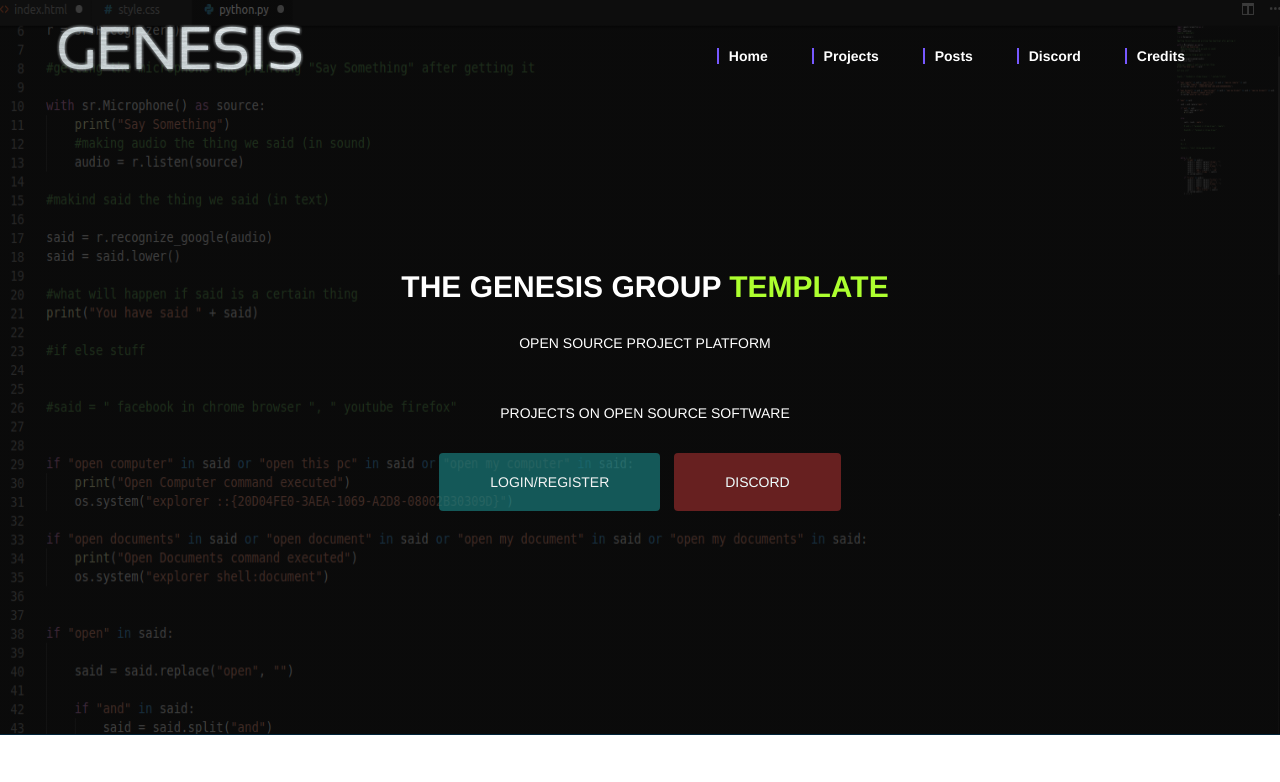
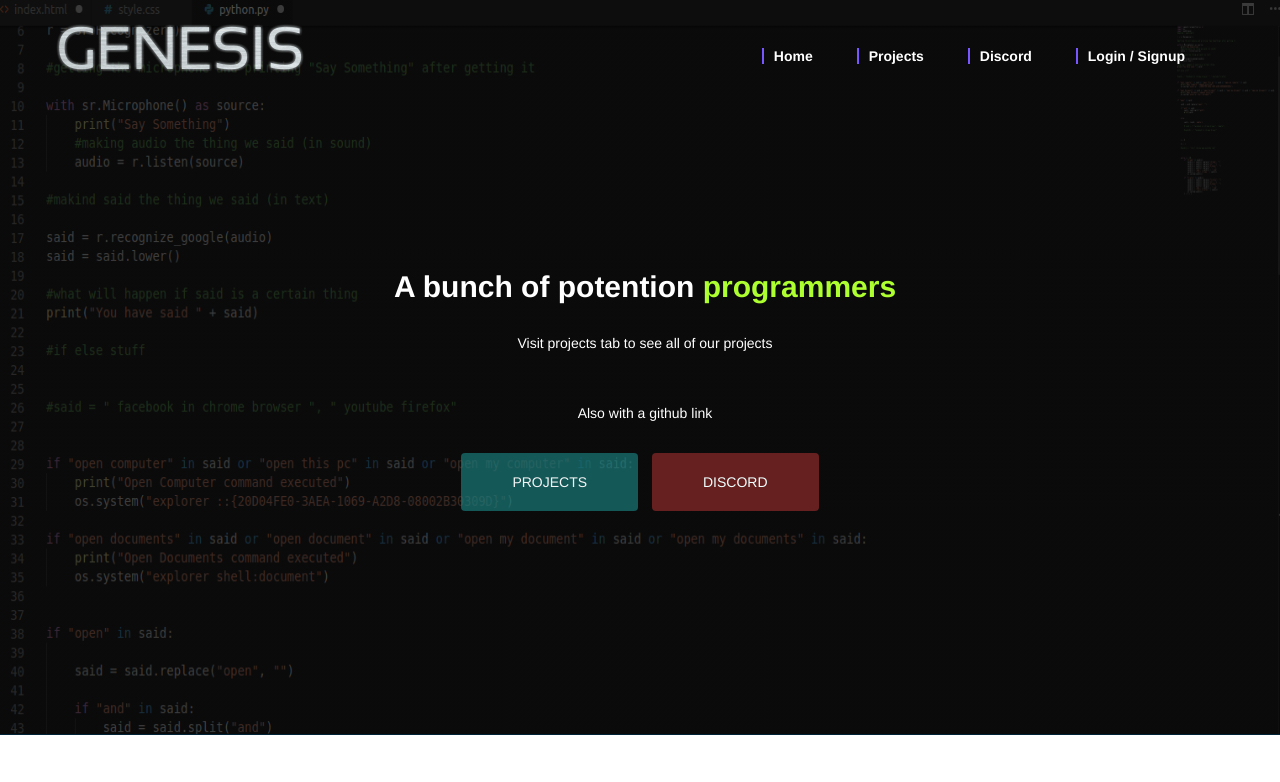
Before and after one commit to shahriar0247/company-site-1, a plain HTML site: page Website project/index.html in a window 1280 px wide. Shown: the top 782 px of the page. Drawn offline with nearby package versions, Linux system fonts and the light colour scheme; files whose address does not match are found by name.

Commit message:
Add files via upload

```diff
--- a/Website project/css/style.css
+++ b/Website project/css/style.css
@@ -3,10 +3,11 @@
 body {
   margin: 0;
   padding: 0;
-  cursor: pointer;
+
 }
 body {
   height: 1600px;
+  overflow-x: hidden;
 }
 
 header {
@@ -199,7 +200,7 @@
 }
 
 .intro-block:hover {
-  background: #ff4848;
+  background: #4888ff;
   color: white;
 }
 
@@ -298,3 +299,7 @@
   border-radius: 20px;
   height: 70%;
 }
+
+.row a:hover {
+  text-decoration: none;
+}
--- a/Website project/index.html
+++ b/Website project/index.html
@@ -1,8 +1,10 @@
 <html>
+
 <head>
     <title>GENESIS OPEN SOURCE</title>
     <link href="css/style.css" rel="stylesheet" type="text/css">
-            <link rel="stylesheet" href="https://use.fontawesome.com/releases/v5.7.0/css/all.css" integrity="sha384-lZN37f5QGtY3VHgisS14W3ExzMWZxybE1SJSEsQp9S+oqd12jhcu+A56Ebc1zFSJ" crossorigin="anonymous">
+    <link rel="stylesheet" href="https://use.fontawesome.com/releases/v5.7.0/css/all.css"
+        integrity="sha384-lZN37f5QGtY3VHgisS14W3ExzMWZxybE1SJSEsQp9S+oqd12jhcu+A56Ebc1zFSJ" crossorigin="anonymous">
     <!-- Latest compiled and minified CSS -->
     <link rel="stylesheet" href="https://maxcdn.bootstrapcdn.com/bootstrap/3.3.7/css/bootstrap.min.css">
 
@@ -14,76 +16,74 @@
 
     <script src="https://maxcdn.bootstrapcdn.com/bootstrap/3.3.7/js/bootstrap.min.js"></script>
 </head>
+
 <body>
     <header>
         <div class="container">
             <div class="row">
-                <a href=""><img src="image/logo-2.png"></a>
+                <a href="universalcolab2.herokuapp.com"><img src="image/logo-2.png"></a>
                 <nav>
                     <ul>
-                        <li><a href="">Home</a></li>
-                        <li><a href="">Projects</a></li>
-                        <li><a href="">Posts</a></li>
+                        <li><a href="universalcolab2.herokuapp.com">Home</a></li>
+                        <li><a href="/old_home/">Projects</a></li>
                         <li><a href="https://discord.gg/hRzpyjy">Discord</a></li>
-                        <li><a href="">Credits</a></li>
+                        <li><a href="/accounts/login/">Login / Signup</a></li>
                     </ul>
                 </nav>
             </div>
         </div>
     </header>
     <section class="slider">
-        <ul  class="slidr-carousel" id="slider-carousel">
+        <ul class="slidr-carousel" id="slider-carousel">
             <li class="img1">
-                    <h2>THE GENESIS GROUP <span>TEMPLATE</span></h2>
+                <h2>A bunch of potention <span>programmers</span></h2>
 
 
-                    <p><br
-                        >OPEN SOURCE PROJECT PLATFORM
+                <p><br>OPEN SOURCE PROJECT SHARING PLATFORM
 
                 </p><br>
 
                 <p><br>
-                        PROJECTS ON OPEN SOURCE SOFTWARE
+                    You wanna join our group?
                 </p><br>
 
-                    <a href="" class="btn btn-half">LOGIN/REGISTER</a>
+                <a href="/accounts/login/" class="btn btn-half">LOGIN/REGISTER</a>
                 <a href="https://discord.gg/hRzpyjy" class="btn btn-full">DISCORD</a>
 
             </li>
             <li class="img1">
-                    <h2>THE GENESIS GROUP <span>TEMPLATE</span></h2>
+                <h2>Code <span>together</span> with us</h2>
 
 
-                    <p><br
-                        >OPEN SOURCE PROJECT PLATFORM
+                <p><br>A real everday active community
 
                 </p><br>
 
                 <p><br>
-                        PROJECTS ON OPEN SOURCE SOFTWARE
+                    Join in discord to see our progress in every projects
                 </p><br>
 
-                    <a href="" class="btn btn-half">LOGIN/REGISTER</a>
+                <a href="/accounts/login/" class="btn btn-half">LOGIN/REGISTER</a>
                 <a href="https://discord.gg/hRzpyjy" class="btn btn-full">DISCORD</a>
 
             </li>
             <li class="img1">
-                    <h2>THE GENESIS GROUP <span>TEMPLATE</span></h2>
+                <h2>A bunch of potention <span>programmers</span></h2>
 
 
-                    <p><br
-                        >OPEN SOURCE PROJECT PLATFORM
+                <p><br>Visit projects tab to see all of our projects
 
                 </p><br>
 
                 <p><br>
-                        PROJECTS ON OPEN SOURCE SOFTWARE
+                    Also with a github link
                 </p><br>
 
-                    <a href="" class="btn btn-half">LOGIN/REGISTER</a>
+                <a href="https://universalcolab2.herokuapp.com/old_home/" class="btn btn-half">PROJECTS</a>
                 <a href="https://discord.gg/hRzpyjy" class="btn btn-full">DISCORD</a>
 
             </li>
+
         </ul>
 
     </section>
@@ -110,7 +110,7 @@
 
                 <div class="row">
                     <div class="col-sm-4">
-
+                        <a href="/old_home/">
                             <div class="intro-block">
                                 <span class="intro-icon"><i class="fas fa-project-diagram fa-2x"></i></span>
                                 <h3>All projects</h3>
@@ -118,9 +118,10 @@
                                     Here you will get a list of all the open source projects with github link.
                                 </p>
                             </div>
+                        </a>
                     </div>
                     <div class="col-sm-4">
-
+                        <a href="/old_home/">
                             <div class="intro-block">
                                 <span class="intro-icon"><i class="fas fa-blog fa-2x"></i></span>
                                 <h3>All posts</h3>
@@ -128,9 +129,10 @@
                                     Here you will get all the announcements and posts
                                 </p>
                             </div>
+                        </a>
                     </div>
                     <div class="col-sm-4">
-
+                        <a href="/old_home/">
                             <div class="intro-block">
                                 <span class="intro-icon"><i class="fas fa-code fa-2x"></i></span>
                                 <h3>Develoment Page</h3>
@@ -139,6 +141,7 @@
                                     by GENESIS.
                                 </p>
                             </div>
+                        </a>
                     </div>
                 </div>
 
@@ -154,4 +157,5 @@
 
     <script src="js/main.js" type="text/javascript"></script>
 </body>
+
 </html>
```
Lines whose indentation alone changed are shown as unchanged.
